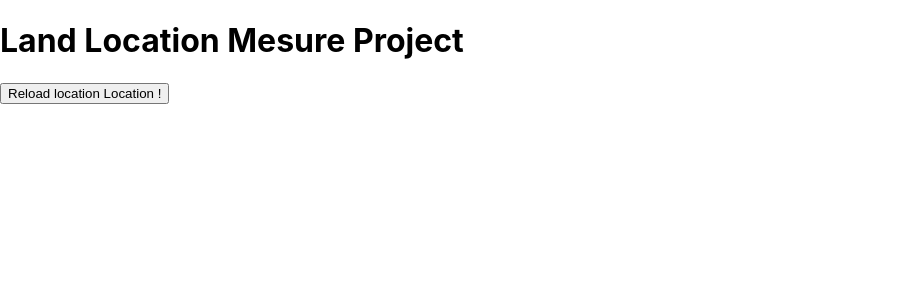
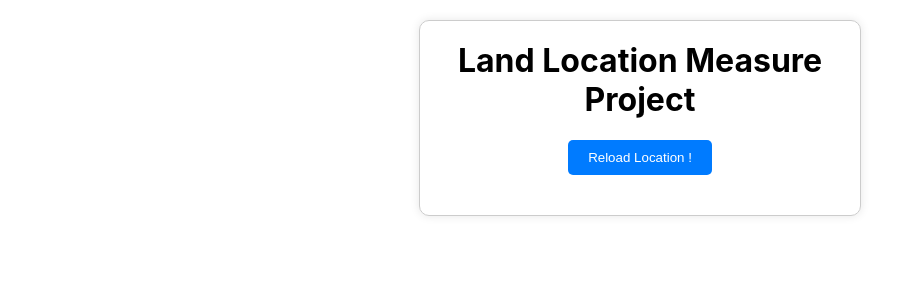
Before and after one commit to Silvermill-Development/view-location, a React (Create React App) app: page / in a window 1280 px wide. Shown: the top 300 px of the page, without its empty margins (0-924 px from the left). Built offline with nearby package versions, Linux system fonts and the light colour scheme.

Commit message:
save data and css

```diff
--- /dev/null
+++ b/src/App.css
@@ -0,0 +1,43 @@
+.container {
+    text-align: center;
+    padding: 20px;
+    border: 1px solid #ccc;
+    border-radius: 10px;
+    max-width: 400px;
+    box-shadow: 0 0 10px rgba(0, 0, 0, 0.1);
+    margin: auto; /* Centers the container horizontally */
+    margin-top: 20px; /* Adjust as needed */
+  }
+
+  h1 {
+    margin-top: 0;
+  }
+
+  #map {
+    width: 100%;
+    height: 200px; /* Adjust height as needed */
+    margin-top: 20px;
+  }
+
+  button {
+    display: block;
+    margin: 20px auto;
+    padding: 10px 20px;
+    background-color: #007bff;
+    color: #fff;
+    border: none;
+    border-radius: 5px;
+    cursor: pointer;
+  }
+
+  button:hover {
+    background-color: #0056b3;
+  }
+
+  .location-info {
+    margin-top: 20px;
+  }
+
+  .location-info p {
+    margin: 5px 0;
+  }
--- a/src/App.js
+++ b/src/App.js
@@ -1,4 +1,5 @@
 import React, { useState, useEffect } from "react";
+import "./App.css";
 function App() {
   const [userLocation, setUserLocation] = useState(null);
   const getUserLocation = () => {
@@ -6,7 +7,9 @@ function App() {
       navigator.geolocation.getCurrentPosition(
         position => {
           const { latitude, longitude } = position.coords;
-          const url = `http://myportal.silvermillgroup.lk:8080/CSR/LandRegistration.php?latitude=${encodeURIComponent(latitude)}&longitude=${encodeURIComponent(longitude)}`;
+          const url = `http://myportal.silvermillgroup.lk:8080/CSR/LandRegistration.php?latitude=${encodeURIComponent(
+            latitude
+          )}&longitude=${encodeURIComponent(longitude)}`;
           window.location.href = url;
           setUserLocation({ latitude, longitude });
         },
@@ -55,20 +58,26 @@ function App() {
   );
 
   return (
-    <div>
-      <h1>Land Location Mesure Project</h1>
-      <button onClick={getUserLocation}>Reload location Location !</button>
+    <div className="container">
+      <h1>Land Location Measure Project</h1>
+      <button onClick={getUserLocation}>Reload Location !</button>
+      <div className="location-info">
         {userLocation &&
           <div>
             <h2>Get Locations BY app</h2>
+            <div className="latitude-info">
               <p>
                 Latitude Web: {userLocation.latitude}
               </p>
+            </div>
+            <div className="longitude-info">
               <p>
                 Longitude Web: {userLocation.longitude}
               </p>
-          <div id="map" style={{ width: "100%", height: "400px" }} />
+            </div>
+            <div id="map" />
           </div>}
+      </div>
     </div>
   );
 }
```
Lines whose indentation alone changed are shown as unchanged.
